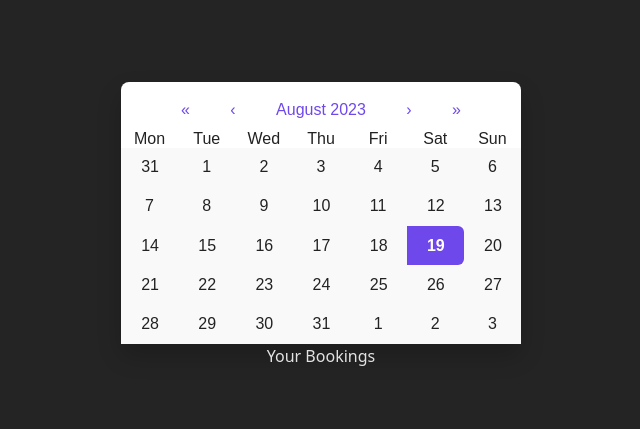
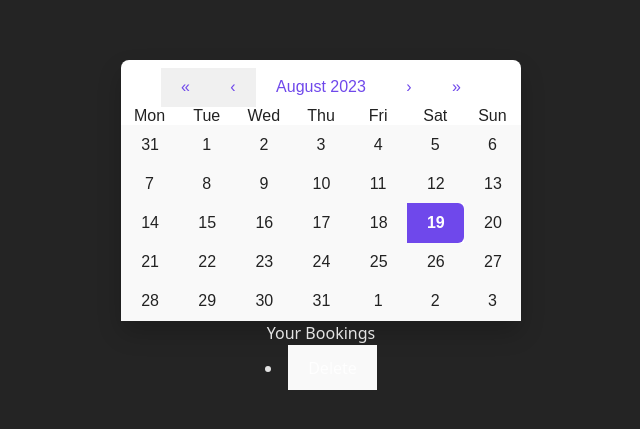
Before and after one commit to JamesBellew/Booking-System, a React (Vite) app in the folder Booking-System/: page / in a window 1280 px wide. Shown: the part 175-604 px from the top of the page, without its empty margins (319-959 px from the left). Built offline with nearby package versions, Linux system fonts and the light colour scheme.

Commit message:
added the adding to the local storage and now displaying the local sotrage as a booking

```diff
--- a/Booking-System/src/Bookings.tsx
+++ b/Booking-System/src/Bookings.tsx
@@ -5,14 +5,22 @@ const Bookings: React.FC = ()=>{
     "Aditya", "Arya"]
 let string = JSON.stringify(students)
 localStorage.setItem("students", string)
-     const [booking,updateBookings] = useState([localStorage.getItem('bookings')]);
-    console.log(booking);
-
+     const [bookings,updateBookings] = useState<null>([localStorage.getItem('bookings')]);
+    console.log(bookings);
+    // const bookings = localStorage.getItem('bookings');
+    const deleteBooking = (bookings:any) =>{
+localStorage.clear();
+updateBookings(null);
+    }
 return(
     <>
 
     <h4>Your Bookings</h4>
+    {bookings &&
+    <li>{bookings} <button onClick={()=>deleteBooking(bookings)}>Delete</button></li>
 
+}
+    {/* {toLocaleString("en-US", options)} */}
     </>
 )
 }
--- a/Booking-System/src/TextField.tsx
+++ b/Booking-System/src/TextField.tsx
@@ -64,6 +64,8 @@ updateMsg(false)
 
 }
 const userNewBookingHandler = () =>{
+    //set to local storage
+    localStorage.setItem('bookings',timeSelect + " " + value.toLocaleString("en-US", options))
     console.log('cliked');
     updateMsg(false)
     updateTimePicker(false)
@@ -74,7 +76,7 @@ const userNewBookingHandler = () =>{
         <>
         <div>
             {!showTimePicker &&
-        <Calendar onChange={onChange} value={value} onClickDay={userSelectedDate}/>
+        <Calendar minDate={new Date()}  onChange={onChange} value={value} onClickDay={userSelectedDate}/>
             }
       </div>
       {
@@ -100,7 +102,8 @@ const userNewBookingHandler = () =>{
 
 {showConfirmMsg &&
 <>
-<h3 className="text-red-700 underline text-3xl font-bold underline">New Booking For {timeSelect} on {value.toLocaleString("en-US", options)}</h3>
+<h3 className="text-red-700 underline text-3xl font-bold underline">New Booking For {timeSelect} on
+ {value.toLocaleString("en-US", options)}</h3>
 
 <br></br>
 <div>
```
